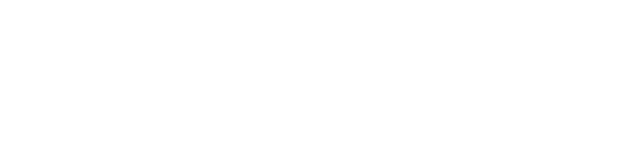
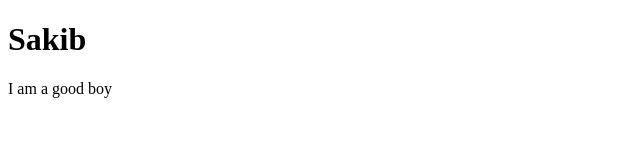
Before and after one commit to sakibnsk/My-second-repo, a plain HTML site: page index.html in a window 1280 px wide. Shown: the whole page, without its empty margins (0-640 px from the left). Drawn offline with Linux system fonts and the light colour scheme.

Commit message:
seccommit

```diff
--- a/index.html
+++ b/index.html
@@ -7,6 +7,7 @@
     <title>My second github repo</title>
 </head>
 <body>
-
+    <h1>Sakib</h1>
+    <p>I am a good boy</p>
 </body>
 </html>
```
